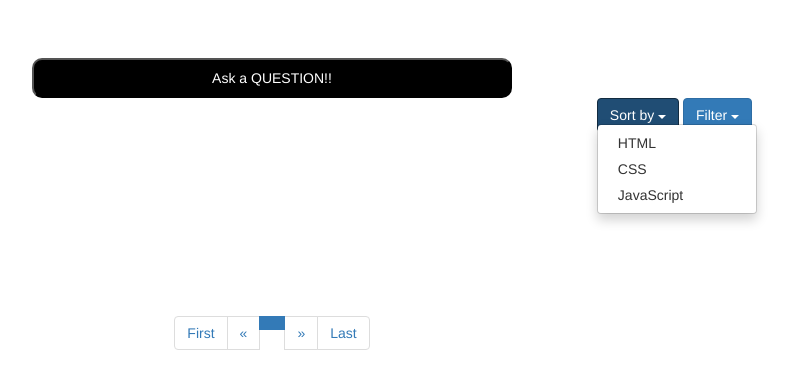
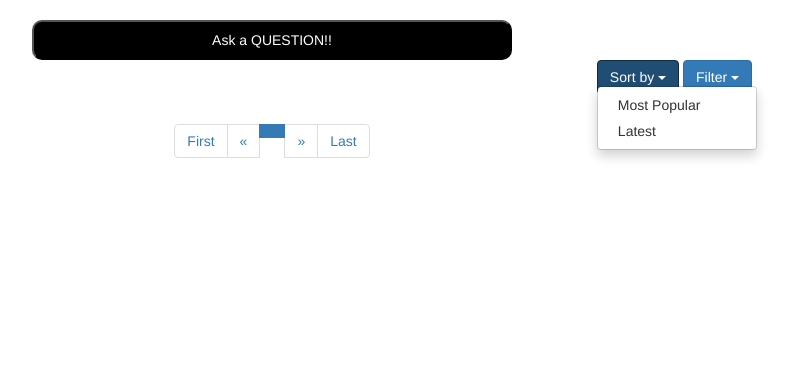
Before and after one commit to Satyamjay/repairmyship, a Django app: template authentication/templates/home.html in a window 1280 px wide, after a click on "Sort by". Shown: the part 52-441 px from the top of the page, without its empty margins (368-1159 px from the left). Run offline with Django 3.2, Linux system fonts and the light colour scheme; the template is opened without the code that fills it, so the values that code supplies are empty; some libraries are stand-ins or nearby versions.

Commit message:
initial commit

```diff
--- a/authentication/static/css/default.css
+++ b/authentication/static/css/default.css
@@ -61,7 +61,9 @@ img.right {
 
 #content {
 	/*float: center;*/
-	padding: 7% 20% 10% 25%;
+}
+a:hover{
+    text-decoration: underline;
 }
 
 #content div{
@@ -80,7 +82,6 @@ img.right {
     color: white;
 	/*padding:%;*/
 	width:50%;
-	margin-top:4%;
 	height:40px;
 }
 
@@ -94,4 +95,5 @@ img.right {
 
 .sort {
     text-align: right;
+    margin-bottom: 1%;
 }
--- a/authentication/templates/home.html
+++ b/authentication/templates/home.html
@@ -16,17 +16,16 @@
             <button class="btn btn-primary dropdown-toggle" type="button" data-toggle="dropdown">Sort by
             <span class="caret"></span></button>
             <ul class="dropdown-menu">
-              <li><a href="#">HTML</a></li>
-              <li><a href="#">CSS</a></li>
-              <li><a href="#">JavaScript</a></li>
+              <li><a href="#">Most Popular</a></li>
+              <li><a href="#">Latest</a></li>
             </ul>
           </div>
           <div class="dropdown" id="btnFilter">
              <button class="btn btn-primary dropdown-toggle" type="button" data-toggle="dropdown">Filter
              <span class="caret"></span></button>
              <ul class="dropdown-menu">
-               <li><a href="#"></a>Parent-Child</li>
-               <li><a href="#">CSS</a>Husband-Wife</li>
+               <li><a href="#">Parent-Child</a></li>
+               <li><a href="#">Husband-Wife</a></li>
                <li><a href="#">GF-BF</a></li>
                <li><a href="#">Friends</a></li>
                <li><a href="#">Siblings</a></li>
@@ -39,10 +38,12 @@
 	<div id="content">
         {% for question in questions %}
             <div>
-               <h2> {{ question.text }} </h2>
+               <h2 id="question_text"><a href="#"> {{ question.text }}</a> </h2>
                 <h6>Posted On: {{ question.when }}</h6>
-                <i class="material-icons" style="font-size:22px;margin-left: 88%;">thumb_up_alt</i>
-                <i class="material-icons" style="font-size:22px;">report</i>
+                <a href="/home" class="icon-block">
+                <i class="material-icons" style="font-size:22px;margin-left: 88%;color: darkgreen">thumb_up_alt</i></a>
+                <a href="/home" class="icon-block">
+                <i class="material-icons" style="font-size:22px;">thumb_down_alt</i></a>
             </div>
         {% endfor %}
 
```
